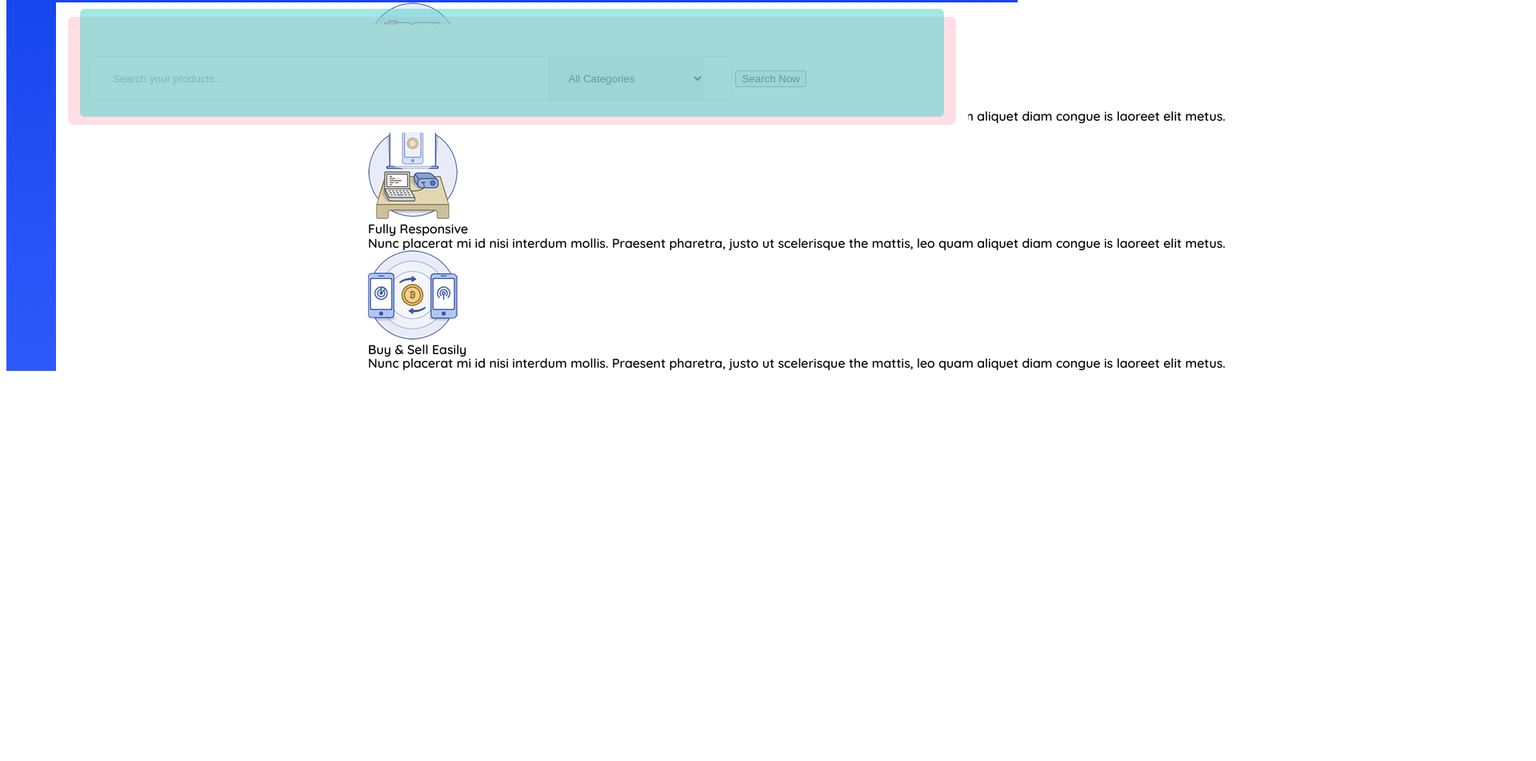
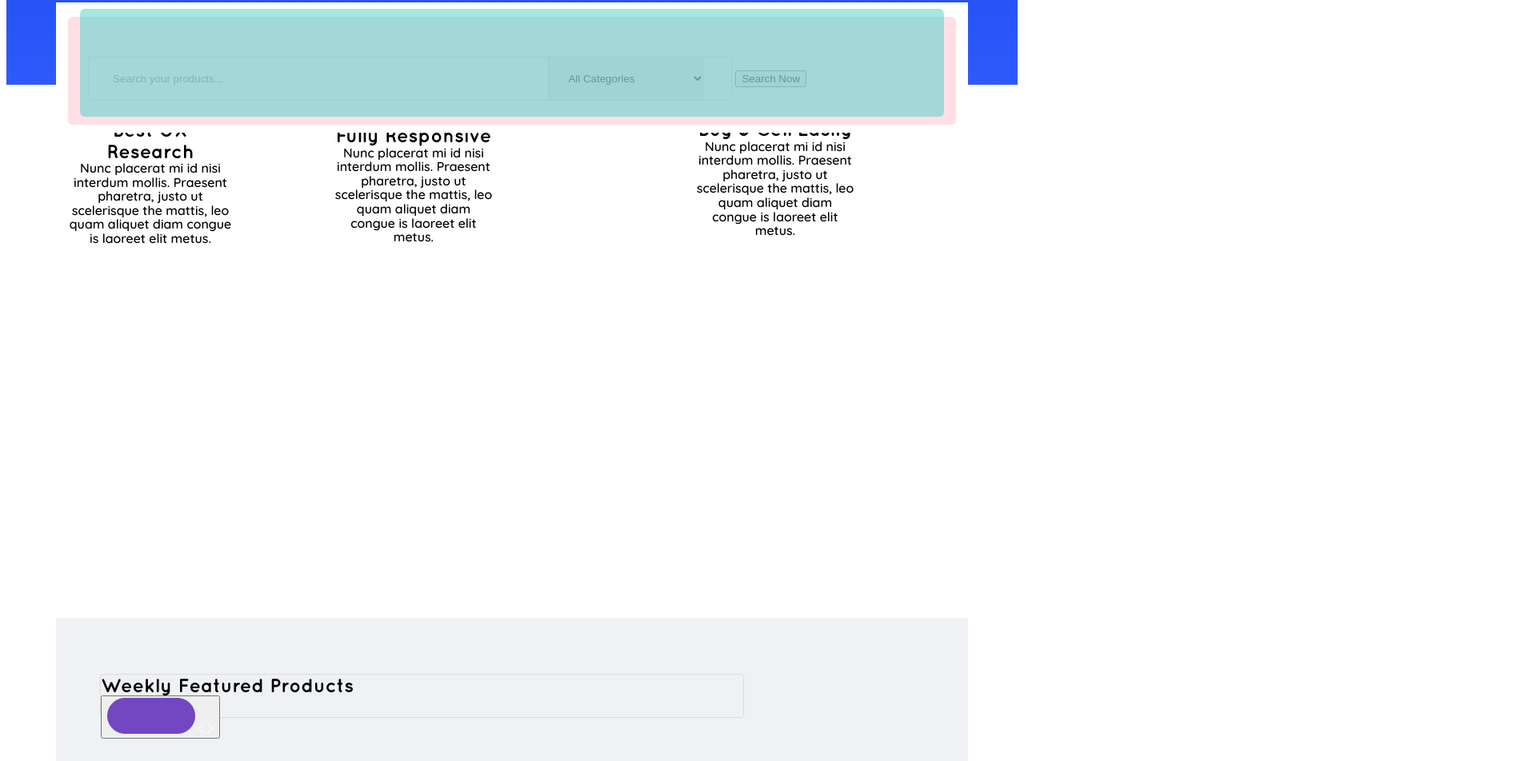
Before and after one commit to Ashkandi79/MartPlace, a website: page src/index.html in a window 1280 px wide. Shown: the part 807-1759 px from the top of the page at 80% size, 1920 px wide, since content can reach past the window. Before the commit the page ends 1271 px from the top, so only its background shows below. Drawn offline with nearby package versions, Linux system fonts and the light colour scheme; files that its build step writes are made by us from their sources; files whose address does not match are found by name.

Commit message:
added new sections

```diff
--- a/src/index.html
+++ b/src/index.html
@@ -35,54 +35,73 @@
         </form>
         <button type="button">Search Now</button>
       </div>
-      <section class="action">
+      <section class="page">
         <div class="container">
-          <div class="inner__item">
-            <a href="#" class="inner__item-link">
-              <img src="img/item-1.jpg" alt="картинка">
+          <div class="action">
+            <div class="box-action">
+              <a href="#" class="box-action__img">
+                <img src="img/item-1.jpg" alt="icon ">
               </a>
-            <div class="inner__item-title">
+              <h3 class="box-action__title">
                 Best UX Research
-            </div>
-            <div class="inner__item-text">
+              </h3>
+              <p class="box-action__text">
                 Nunc placerat mi id nisi interdum mollis. Praesent pharetra, justo ut scelerisque
                 the mattis, leo quam aliquet diam
                 congue is laoreet elit metus.
+              </p>
             </div>
-          </div>
-          <div class="inner__item">
-            <a href="#" class="inner__item-link">
-              <img src="img/item-2.jpg" alt="картинка">
+            <div class="action">
+              <div class="box-action">
+                <a href="#" class="box-action__img">
+                  <img src="img/item-2.jpg" alt="icon">
                 </a>
-            <div class="inner__item-title">
+                <h3 class="box-action__title">
                   Fully Responsive
-            </div>
-            <div class="inner__item-text">
+                </h3>
+                <p class="box-action__text">
                   Nunc placerat mi id nisi interdum mollis. Praesent pharetra, justo ut scelerisque
                   the mattis, leo quam aliquet diam
                   congue is laoreet elit metus.
+                </p>
               </div>
             </div>
-          <div class="inner__item">
-            <a href="#" class="inner__item-link">
-              <img src="img/item-3.jpg" alt="картинка">
+            <div class="action">
+              <div class="box-action">
+                <a href="#" class="box-action__img">
+                  <img src="img/item-3.jpg" alt="icon">
                 </a>
-            <div class="inner__item-title">
+                <h3 class="box-action__title">
                   Buy & Sell Easily
-            </div>
-            <div class="inner__item-text">
+                </h3>
+                <p class="box-action__text">
                   Nunc placerat mi id nisi interdum mollis. Praesent pharetra, justo ut scelerisque
                   the mattis, leo quam aliquet diam
                   congue is laoreet elit metus.
+                </p>
               </div>
+            </div>
+          </div>
+        </div>
+      </section>
+      <section class="page page__grey">
+        <div class="container">
+          <div class="form">
+            <h2 class="form-title">Weekly Featured Products</h2>
+            <span class="form-button">
+              <button class="button">
+                <img src="img/icons/slick-icon.png" alt="icon">
+                <img src="img/icons/arrow-left.png" alt="icon">
+                <img src="img/icons/arrow-right.png" alt="icon">
+              </button>
+            </span>
           </div>
         </div>
       </section>
     </div>
   </section>
-
-
-  <!-- STOP WRITE CODE -->
+  <!-- STOP WRITE
+                  CODE -->
   @@include('components/_footer.html')
   @@include('components/_scripts.html')
 </body>
--- a/src/scss/_vars.scss
+++ b/src/scss/_vars.scss
@@ -1 +1,3 @@
 $blue: #0674ec;
+$page: #fff;
+$page__grey: #eff1f5;
--- a/src/scss/style.scss
+++ b/src/scss/style.scss
@@ -150,7 +150,7 @@
   background-repeat: no-repeat;
   background-size: cover;
   background-position: center;
-  min-height: 725px;
+  height: 725px;
   position: relative;
   background: -moz-linear-gradient(180deg, rgb(0, 48, 222) 0%, rgb(23, 69, 237) 54%, rgb(46, 90, 251) 100%);
   background: -webkit-linear-gradient(180deg, rgb(0, 48, 222) 0%, rgb(23, 69, 237) 54%, rgb(46, 90, 251) 100%);
@@ -270,12 +270,33 @@
 }
 
 // секция(белый фон) с тремя items //
+.page {
+  background-color: $page;
+  padding: 30px 0px;
+}
+
+.page__grey {
+  background-color: $page__grey;
+}
 
 .action {
-  width: 1920px;
-  max-height: 709px;
-  background-size: cover;
-  background-color: #fff;
+  display: flex;
+  justify-content: space-around;
+  min-height: 710px;
+}
+
+.box-action {
+  width: 44%;
+  text-align: center;
+}
+
+.box-action__title {
+  text-align: center;
+  font-size: 24px;
+}
+
+.box-action__text {
+  font-size: 16px;
 }
 
 
```
Also changed, not shown: build/css/style.min.css, build/img/icons/arrow-left.png (added), build/img/icons/arrow-right.png (added), build/img/icons/slick-icon.png (added), build/index.html, src/img/icons/arrow-left.png (added), src/img/icons/arrow-right.png (added), src/img/icons/slick-icon.png (added). Lines whose indentation alone changed are shown as unchanged.
